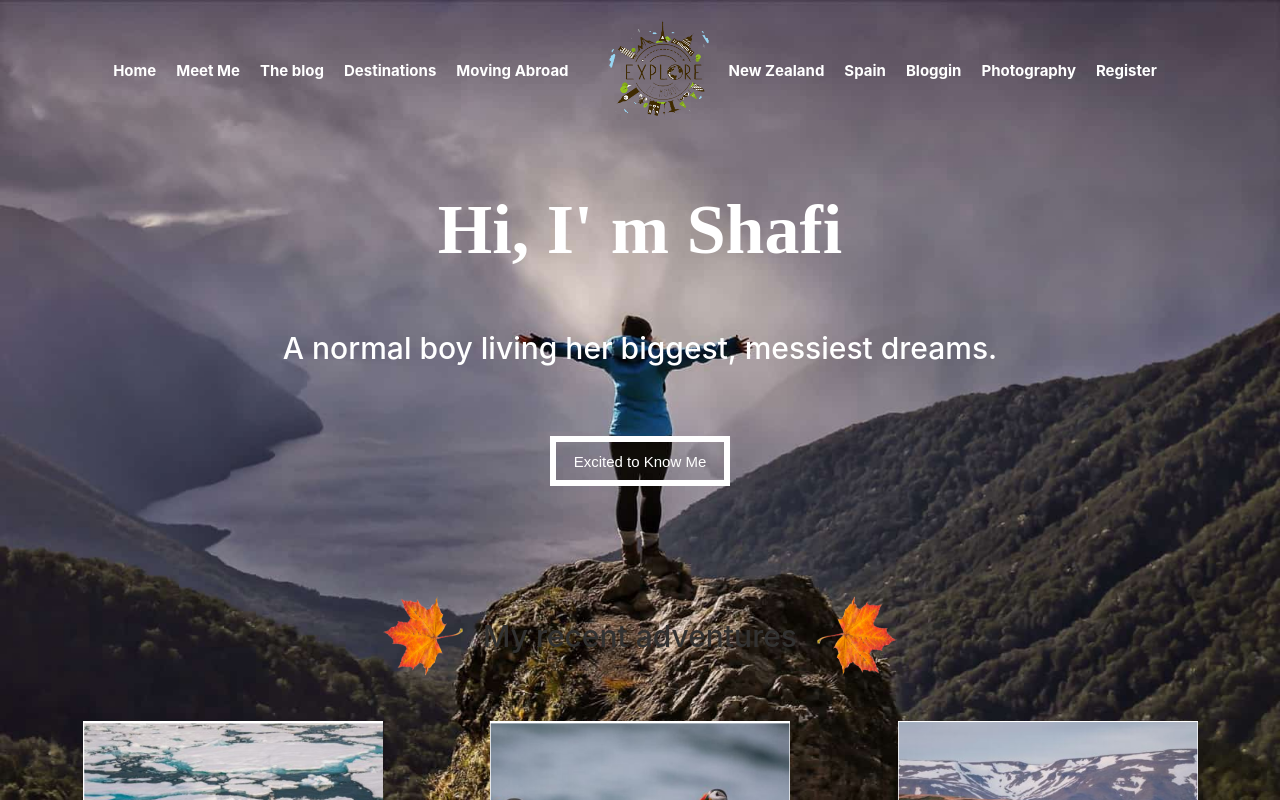
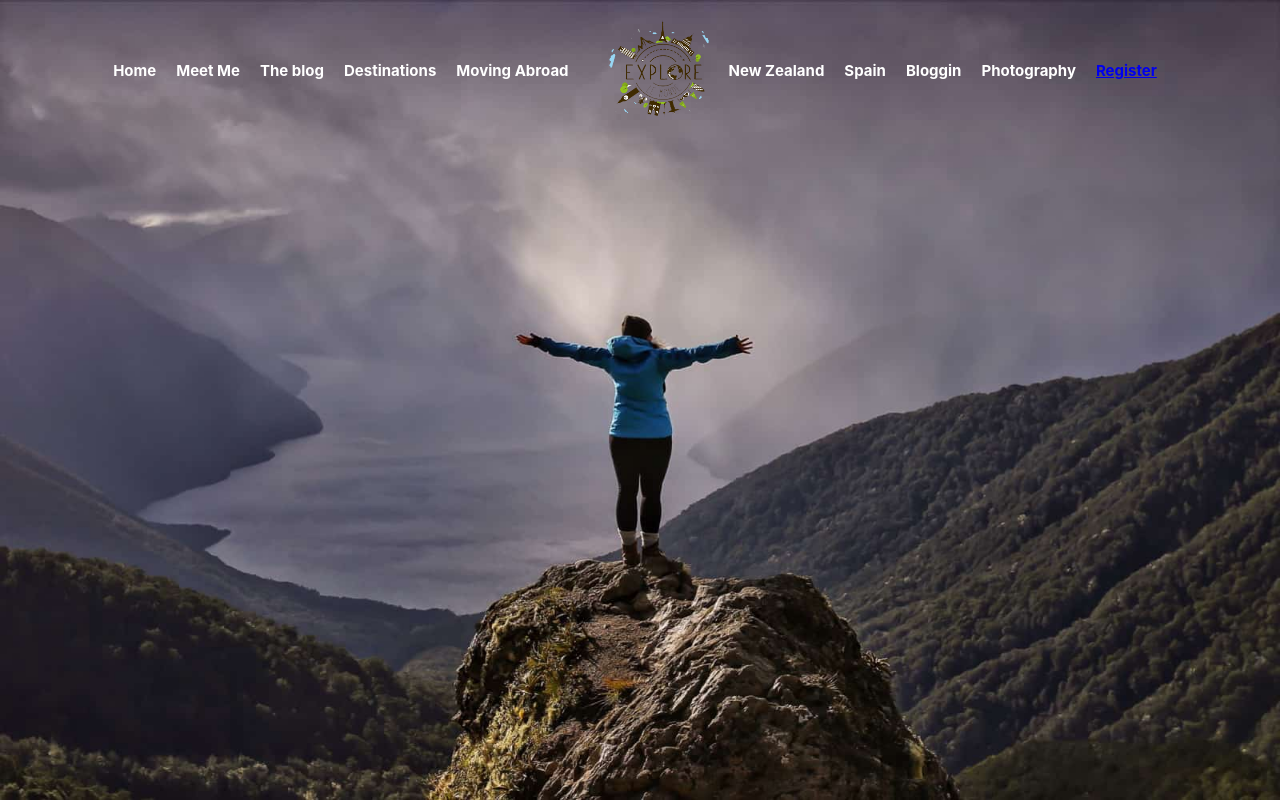
Before and after one commit to shafiar1111/TravelBlogFrontendReact, a React (Create React App) app: page /Register in a window 1280 px wide. Shown: the top 800 px of the page. Built offline with nearby package versions, Linux system fonts and the light colour scheme.

Commit message:
Some rectification

```diff
--- a/src/Components/Header/Header.js
+++ b/src/Components/Header/Header.js
@@ -1,6 +1,8 @@
 import frontscreen from '../../Assets/front.jpg';
 import './Header.css';
 import logo from '../../Assets/logo.png';
+import { Link } from 'react-router-dom';
+
 function Header()
 {
     return (
@@ -20,15 +22,9 @@ function Header()
                 <h3>Spain</h3>
                 <h3>Bloggin</h3>
                 <h3>Photography</h3>
-                <h3>Register</h3>
+                <h3><Link to="/register">Register</Link></h3>
             </nav>
         </div>
-        <h1 className='wallheading'>Hi, I' m Shafi</h1>
-        <h2 className='wallsubheading'>A normal boy living her biggest, messiest dreams.</h2>
-        <button className='gettoknow'>
-            Excited to Know Me
-        </button>
-
         </div>
     );
 }
--- a/src/Pages/Home/Home.js
+++ b/src/Pages/Home/Home.js
@@ -15,6 +15,12 @@ function Home()
     return (
         <div>
             <Header/>
+                <h1 className='wallheading'>Hi, I' m Shafi</h1>
+            <h2 className='wallsubheading'>A normal boy living her biggest, messiest dreams.</h2>
+            <button className='gettoknow'>
+                Excited to Know Me
+            </button>
+
             <LeafWithText text="My recent adventures"/>
             <ThreeImageGallery image1={img1} image2={img2} image3={img3} />
             <LeafWithText text="My favorite stories"/>
--- a/src/Pages/Register/Register.js
+++ b/src/Pages/Register/Register.js
@@ -1,9 +1,10 @@
 import './Register.css';
+import Header from '../../Components/Header/Header.js';
 
 function Register()
 {
     return <div>
-
+       <Header/>
     </div>
 }
 
--- a/src/index.js
+++ b/src/index.js
@@ -11,10 +11,9 @@ root.render(
   <React.StrictMode>
     <Router>
       <Routes>
-         <Route path='/' Component={App}/>
-         <Route path='/Register' Component={Register}/>
+         <Route path='/' element={<App/>}/>
+         <Route path='/Register' element={<Register/>}/>
          </Routes>
     </Router>
-    <App />
   </React.StrictMode>
 );
```
Also changed, not shown: src/Pages/Home/Home.css (line endings or trailing spaces).
